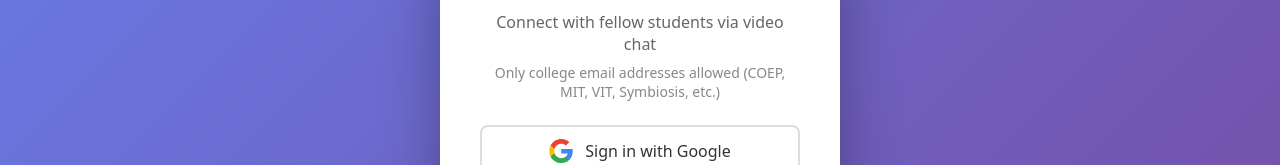
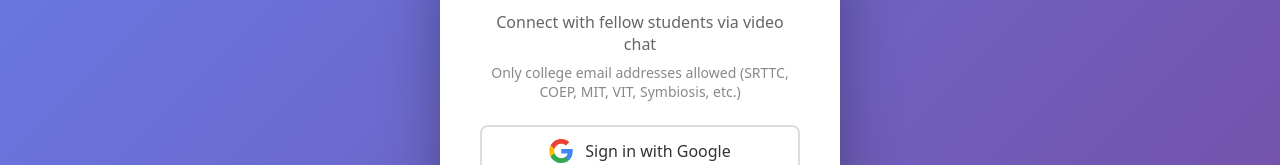
Before and after one commit to vinaycraft/p_to_p_vchat, a React (Create React App) app in the folder vchat/: page /login in a window 1280 px wide. Shown: the part 301-466 px from the top of the page. Built offline with nearby package versions, Linux system fonts and the light colour scheme.

Commit message:
Add srttc.ac.in to allowed email domains

```diff
--- a/vchat/src/Login.js
+++ b/vchat/src/Login.js
@@ -80,7 +80,7 @@ function Login() {
             Connect with fellow students via video chat
           </p>
           <p className="login-requirement">
-            Only college email addresses allowed (COEP, MIT, VIT, Symbiosis, etc.)
+            Only college email addresses allowed (SRTTC, COEP, MIT, VIT, Symbiosis, etc.)
           </p>
 
           {error && (
```
Also changed, not shown: 2 other files (tests, documents, lock files or other folders).
